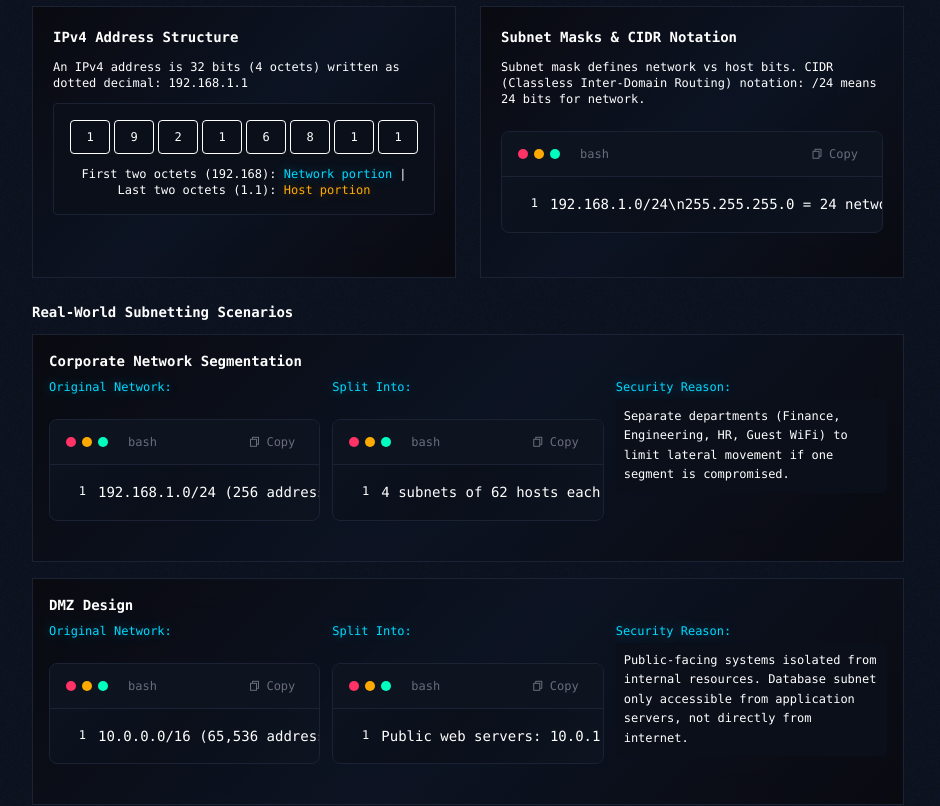
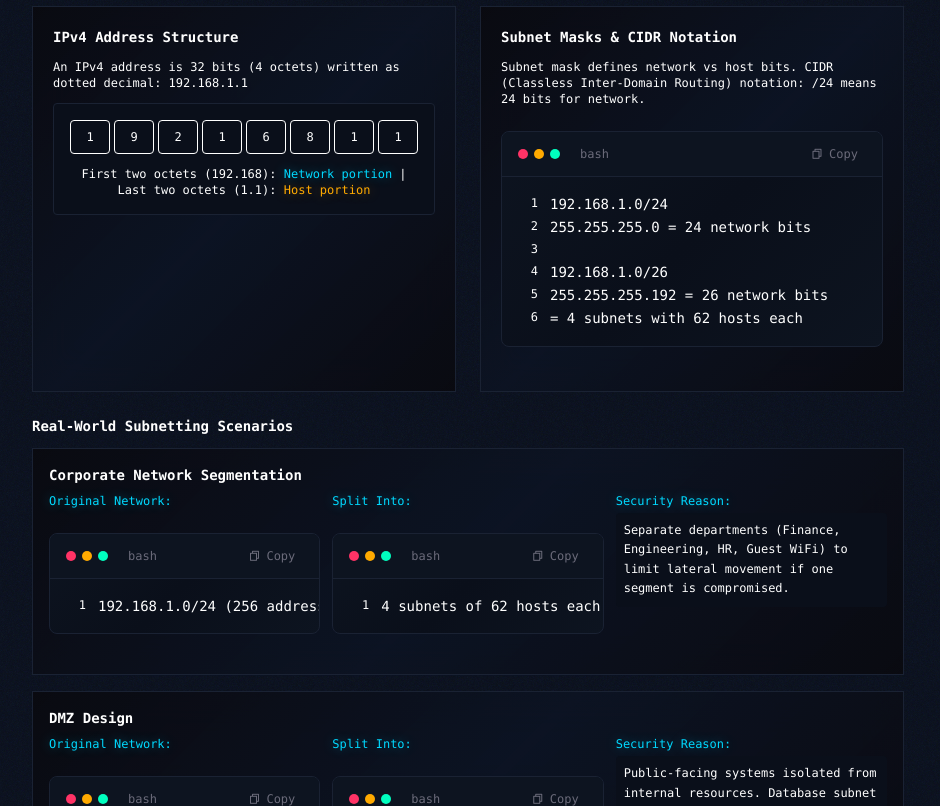
Before and after one commit to Tribrix23/cyber_sec_documentation, a Next.js app: page /cybersecurity/networking-osi-fundamentals in a window 1280 px wide. Shown: the part 4969-5775 px from the top of the page, without its empty margins (312-1252 px from the left). Built offline with nearby package versions, Linux system fonts and the light colour scheme.

Commit message:
fixed indentations

```diff
--- a/app/cybersecurity/networking-osi-fundamentals/page.tsx
+++ b/app/cybersecurity/networking-osi-fundamentals/page.tsx
@@ -344,7 +344,12 @@ export default function NetworkingOsiFundamentalsPage() {
             <p className="text-xs text-cyber-text mb-3">
               Subnet mask defines network vs host bits. CIDR (Classless Inter-Domain Routing) notation: /24 means 24 bits for network.
             </p>
-            <CodeBlock code="192.168.1.0/24\n255.255.255.0 = 24 network bits\n\n192.168.1.0/26\n255.255.255.192 = 26 network bits\n= 4 subnets with 62 hosts each" />
+            <CodeBlock code={`192.168.1.0/24
+255.255.255.0 = 24 network bits
+
+192.168.1.0/26
+255.255.255.192 = 26 network bits
+= 4 subnets with 62 hosts each`} />
           </div>
         </div>
 
```
